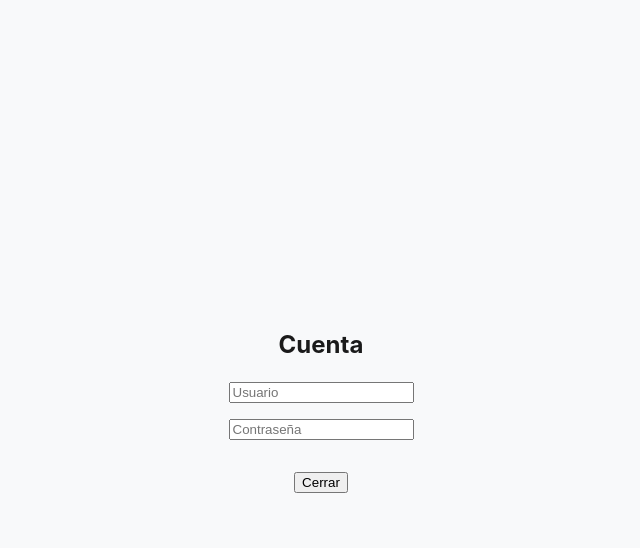
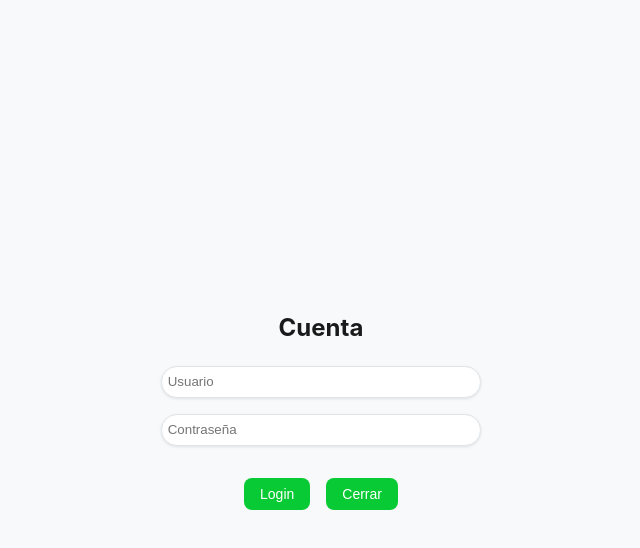
Before and after one commit to joacolns/zyuz-ai, a React (Vite) app in the folder frontend/: page / in a window 1280 px wide. Both pictures are taken after a click on the button "Iniciar Sesión". Shown: the top 548 px of the page, without its empty margins (319-959 px from the left). Built offline with nearby package versions, Linux system fonts and the light colour scheme.

Commit message:
login screen update

```diff
--- a/frontend/src/App.css
+++ b/frontend/src/App.css
@@ -15,6 +15,39 @@
   position: absolute;
   top: 1rem;
   right: 1rem;
+  background: #08ca35;
+  color: white;
+  border: none;
+  border-radius: 0.5rem;
+  padding: 0.5rem 1rem;
+  font-size: 0.875rem;
+  cursor: pointer;
+  transition: all 0.2s ease;
+}
+
+.user-input{
+  position: relative;
+  width: 20rem;
+  height: 2rem;
+  background: white;
+  border: 1px solid #e1e5e9;
+  border-radius: 1rem;
+  box-shadow: 0 1px 3px rgba(0, 0, 0, 0.1);
+  transition: all 0.2s ease;
+}
+
+.close-button{
+  background: #08ca35;
+  color: white;
+  border: none;
+  border-radius: 0.5rem;
+  padding: 0.5rem 1rem;
+  font-size: 0.875rem;
+  cursor: pointer;
+  transition: all 0.2s ease;
+}
+
+.auth-button {
   background: #08ca35;
   color: white;
   border: none;
@@ -341,8 +374,6 @@ textarea::placeholder {
     font-size: 1.25rem;
   }
 
-
-
   .github-button {
     bottom: 1rem;
     left: 1rem;
--- a/frontend/src/ChatBot.jsx
+++ b/frontend/src/ChatBot.jsx
@@ -214,7 +214,7 @@ function ChatBot({ setShowLoginScreen }) {
               disabled={loading}
           />
 
-                    <div className="model-label">GPT-o4 mini</div>
+                    <div className="model-label">GPT-4o mini</div>
 
                     <button
                         className="send-button"
--- a/frontend/src/LoginScreen.jsx
+++ b/frontend/src/LoginScreen.jsx
@@ -1,25 +1,46 @@
+import {useState} from "react";
+
 function LoginScreen({ setShowLoginScreen }) {
+    const [loged, setLoged] = useState(false)
+
+    if (loged) {
+        alert("Bienvenido");
+        setShowLoginScreen(false);
+    }
+
     return (
         <div className="login-screen" style={{ textAlign: "center" }}>
             <h2>Cuenta</h2>
             <input
                 type="text"
-                placeholder="Usuario"
-                className="login-input"
+                placeholder=" Usuario"
+                className="user-input"
                 style={{ display: "block", margin: "1rem auto" }}
             />
             <input
                 type="password"
-                placeholder="Contraseña"
-                className="login-input"
+                placeholder=" Contraseña"
+                className="user-input"
                 style={{ display: "block", margin: "1rem auto" }}
             />
+
             <button
+                className="auth-button"
+                style={{ marginTop: "1rem", marginRight: "1rem" }}
+                onClick={() => setLoged(true) }
+            >
+                Login
+            </button>
+
+            <button
+                className="close-button"
                 style={{ marginTop: "1rem" }}
                 onClick={() => setShowLoginScreen(false)}
             >
                 Cerrar
             </button>
+
+
         </div>
     )
 }
```
